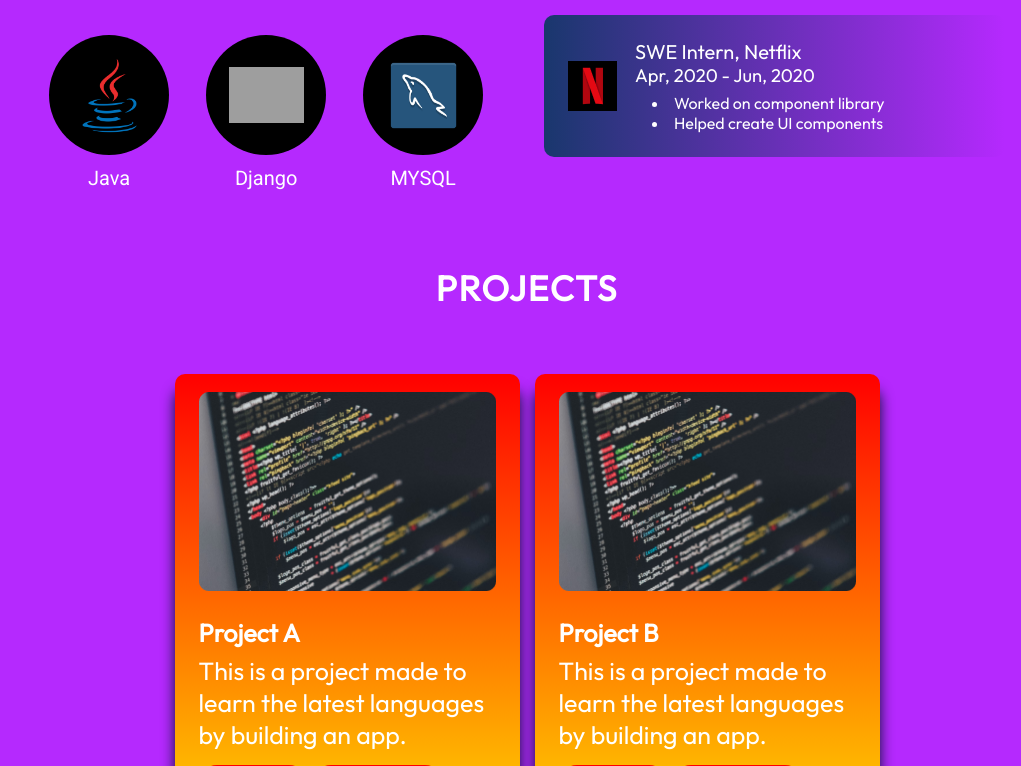
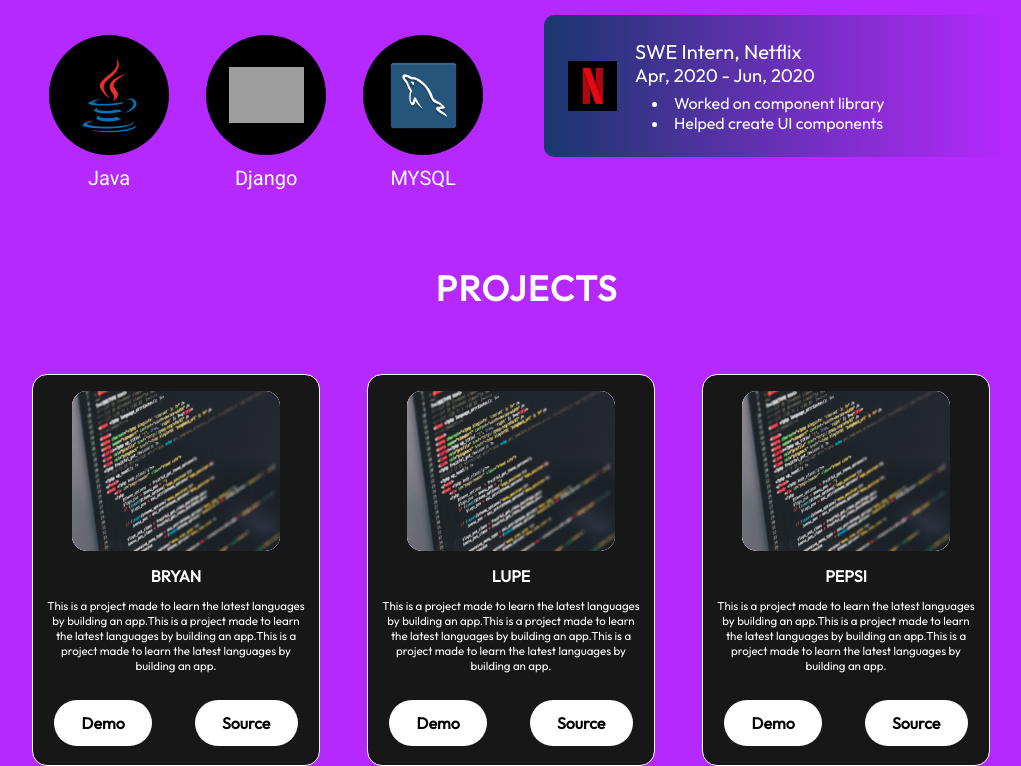
Before and after one commit to AdriALV2005/Portafolio, a React (Vite) app: page / in a window 1280 px wide. Shown: the part 2034-2800 px from the top of the page, without its empty margins (113-1134 px from the left). Built offline with nearby package versions, Linux system fonts and the light colour scheme; grey boxes are pictures that could not be loaded.

Commit message:
change in projects

```diff
--- a/src/components/Projects/ProjectCard.jsx
+++ b/src/components/Projects/ProjectCard.jsx
@@ -4,33 +4,25 @@
 import { getImageUrl } from "../../utils";
 
 export const ProjectCard = ({
-  project: { title, imageSrc, description, skills, demo, source },
+  project: { title, imageSrc, description, demo, source },
 }) => {
   return (
-    <div className={styles.container}>
-      <img
-        src={getImageUrl(imageSrc)}
-        alt={`Image of ${title}`}
-        className={styles.image}
-      />
-      <h3 className={styles.title}>{title}</h3>
-      <p className={styles.description}>{description}</p>
-      <ul className={styles.skills}>
-        {skills.map((skill, id) => {
-          return (
-            <li key={id} className={styles.skill}>
-              {skill}
-            </li>
-          );
-        })}
-      </ul>
-      <div className={styles.links}>
-        <a href={demo} className={styles.link}>
-          Demo
-        </a>
-        <a href={source} className={styles.link}>
-          Source
-        </a>
+    <div className={styles.cards}>
+      <div class={styles.card}>
+        <div class={styles.img}>
+          <img
+            src={getImageUrl(imageSrc)}
+            alt={`Image of ${title}`}
+            className={styles.img}
+          />
+        </div>
+        <span>{title}</span>
+        <p class={styles.info}>{description}</p>
+        <div class={styles.share}></div>
+        <div className={styles.buttons}>
+          <a href={demo}>Demo</a>
+          <a href={source}>Source</a>
+        </div>
       </div>
     </div>
   );
--- a/src/components/Projects/ProjectCard.module.css
+++ b/src/components/Projects/ProjectCard.module.css
@@ -1,61 +1,75 @@
 @import "../../vars.css";
 
-.container {
+.card {
+  width: 18em;
+  height: 24.5em;
+  background: #171717;
+  transition: 1s ease-in-out;
   display: flex;
+  border-radius: 15px;
+  perspective: 1000px;
+  transition: transform 0.2s ease-in-out, box-shadow 0.2s ease-in-out;
+  border: 1px solid white;
   flex-direction: column;
-  border-radius: 10px;
-  background: linear-gradient(180deg, red 0%, yellow 100%);
-  box-shadow: 0 16px 14px 0 #04152d;
-  padding: 18px 24px;
-  max-width: 345px;
+  margin-right: 2rem;
+}
+.card span {
+  font-weight: bold;
+  color: white;
+  text-align: center;
+  display: block;
+  font-size: 1em;
 }
 
-.image {
-  margin-bottom: 26px;
+.card .info {
+  font-weight: 400;
+  color: white;
+  display: block;
+  text-align: center;
+  font-size: 0.72em;
+  margin: 1em;
 }
 
-.title {
-  font-size: 25px;
-  font-weight: 700;
+.card .img {
+  width: 13rem;
+  height: 10rem;
+  background: white;
+  border-radius: 15px;
+  margin: auto;
 }
 
-.description {
-  margin-top: 6px;
-  font-size: 25px;
-  font-weight: 400;
+.card .share {
+  margin-top: 1em;
+  display: flex;
+  justify-content: center;
+  gap: 1em;
 }
 
-.skills {
-  width: 100%;
-  margin-top: 14px;
+.card a {
+  padding: 0.8em 1.7em;
+  display: block;
+  margin: auto;
+  border-radius: 25px;
+  border: none;
+  font-weight: bold;
+  text-decoration: none;
+  background: #ffffff;
+  color: rgb(0, 0, 0);
+  transition: 0.4s ease-in-out;
+}
+
+.card a:hover {
+  background: red;
+  color: white;
+  cursor: pointer;
+  border: 1px solid white;
+}
+.buttons {
   display: flex;
   flex-direction: row;
-  flex-wrap: wrap;
-  gap: 6px;
-  list-style: none;
+  margin-bottom: 1.2rem;
 }
-
-.skill {
-  font-size: 25px;
-  font-weight: 400;
-  border-radius: 100px;
-  background: var(--color-dark);
-  padding: 2px 22px;
+.card:hover {
+  transform: translateY(-15px) rotateX(3deg);
+  box-shadow: 0 10px 20px rgba(0, 0, 0, 0.2);
 }
-
-.links {
-  width: 100%;
-  margin-top: 26px;
-  display: flex;
-  justify-content: space-around;
-}
-
-.link {
-  text-decoration: none;
-  color: var(--color-text);
-  font-size: 30px;
-  font-weight: 600;
-  border-radius: 100px;
-  background: var(--color-primary);
-  padding: 1px 22px;
-}
--- a/src/components/Projects/Projects.module.css
+++ b/src/components/Projects/Projects.module.css
@@ -26,3 +26,30 @@
   gap: 15px;
   width: 100%;
 }
+.topBlur {
+  position: absolute;
+  width: 50vw;
+  height: 50vw;
+  min-width: 350px;
+  min-width: 350px;
+  top: -128px;
+  left: -10vw;
+  border-radius: 764px;
+  background: #6a39fb;
+  filter: blur(100px);
+  z-index: 0;
+}
+
+.bottomBlur {
+  position: absolute;
+  width: 70vw;
+  height: 50vw;
+  min-width: 350px;
+  min-width: 250px;
+  top: 246px;
+  right: -25vw;
+  border-radius: 764px;
+  background: #6a39fb;
+  filter: blur(100px);
+  z-index: 0;
+}
--- a/src/data/projects.json
+++ b/src/data/projects.json
@@ -1,25 +1,22 @@
 [
     {
-      "title": "Project A",
+      "title": "BRYAN",
       "imageSrc": "projects/project.png",
-      "description": "This is a project made to learn the latest languages by building an app.",
-      "skills": ["React", "Express", "Node"],
+      "description": "This is a project made to learn the latest languages by building an app.This is a project made to learn the latest languages by building an app.This is a project made to learn the latest languages by building an app. ",
       "demo": "https://www.example.com",
       "source": "https://www.github.com"
     },
     {
-      "title": "Project B",
+      "title": "LUPE",
       "imageSrc": "projects/project.png",
-      "description": "This is a project made to learn the latest languages by building an app.",
-      "skills": ["React", "Express", "Node", "Sass"],
+      "description": "This is a project made to learn the latest languages by building an app.This is a project made to learn the latest languages by building an app.This is a project made to learn the latest languages by building an app. ",
       "demo": "https://www.example.com",
       "source": "https://www.github.com"
     },
     {
-      "title": "Project C",
+      "title": "PEPSI",
       "imageSrc": "projects/project.png",
-      "description": "This is a project made to learn the latest languages by building an app.",
-      "skills": ["React", "Express", "Node"],
+      "description": "This is a project made to learn the latest languages by building an app.This is a project made to learn the latest languages by building an app.This is a project made to learn the latest languages by building an app. ",
       "demo": "https://www.example.com",
       "source": "https://www.github.com"
     }
```
Also changed, not shown: src/components/Hero/Hero.jsx (+1 -10 lines).
